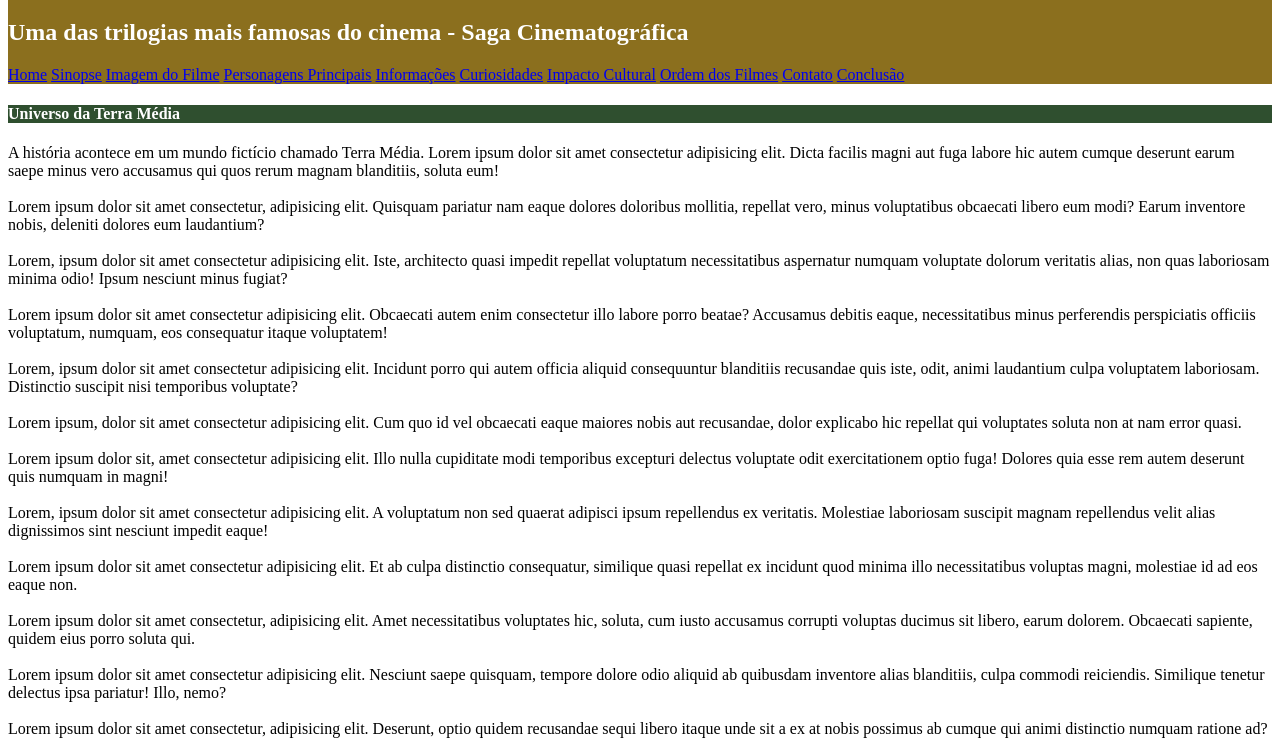
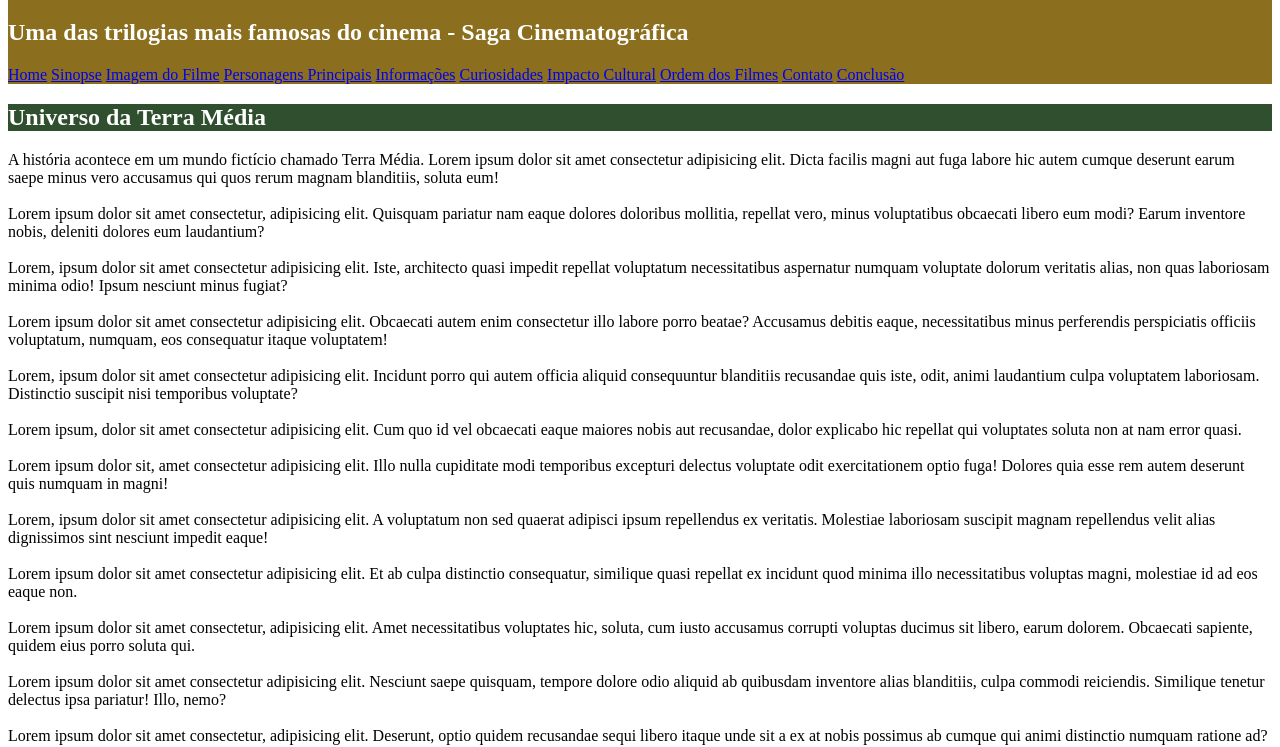
Before and after one commit to julianrossatto/Senhor-dos-An-is, a plain HTML site: page index.html in a window 1280 px wide. Shown: the part 61-808 px from the top of the page. Drawn offline with Linux system fonts and the light colour scheme.

Commit message:
Update index.html

```diff
--- a/index.html
+++ b/index.html
@@ -24,7 +24,7 @@
             </nav>
             </div>
             <div class="titulo_secundário">
-            <h4>Universo da Terra Média</h4></div>
+            <h2>Universo da Terra Média</h2></div>
             <p>A história acontece em um mundo fictício chamado Terra Média.
             Lorem ipsum dolor sit amet consectetur adipisicing elit. Dicta facilis magni aut fuga labore hic autem cumque deserunt earum saepe minus vero accusamus qui quos rerum magnam blanditiis, soluta eum!<br><br>
         Lorem ipsum dolor sit amet consectetur, adipisicing elit. Quisquam pariatur nam eaque dolores doloribus mollitia, repellat vero, minus voluptatibus obcaecati libero eum modi? Earum inventore nobis, deleniti dolores eum laudantium?<br><br>
```
